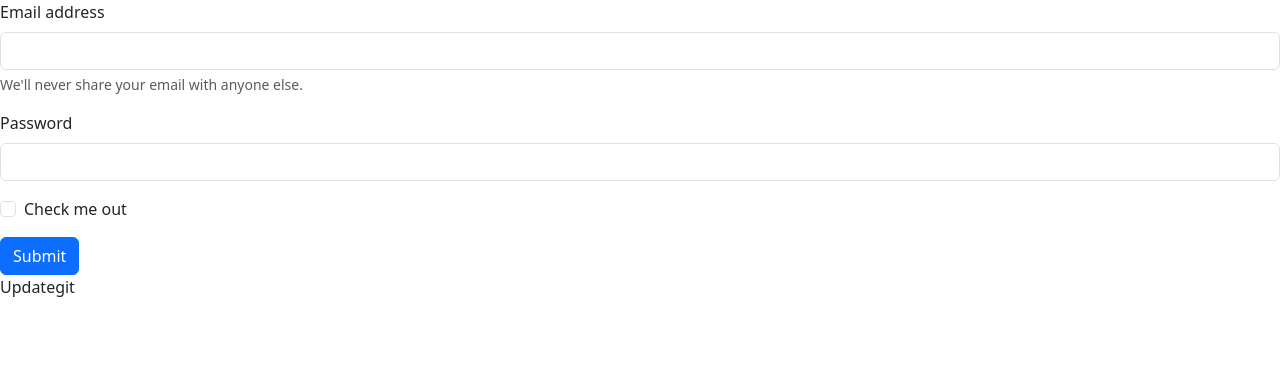
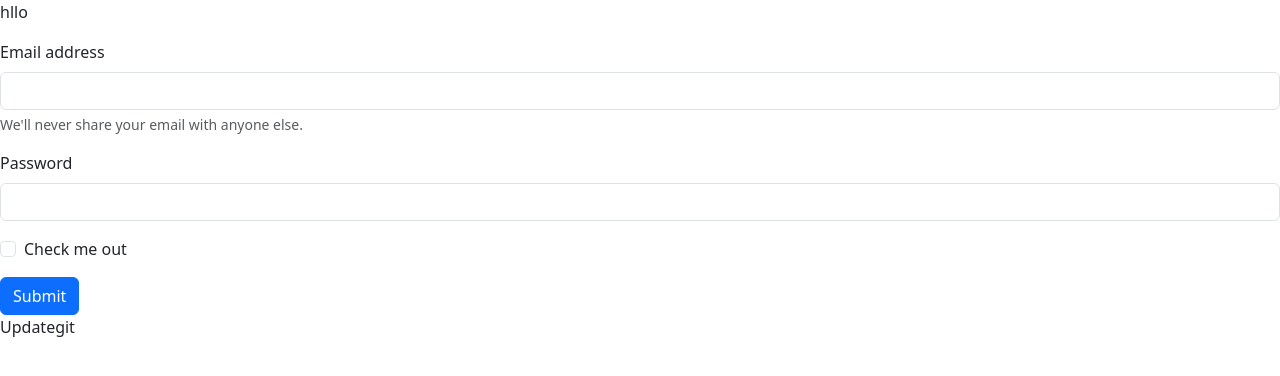
Before and after one commit to Aakash-Kasaudhan/web-mini-project, a plain HTML site: page index.html in a window 1280 px wide. Drawn offline with nearby package versions, Linux system fonts and the light colour scheme.

Commit message:
Update index.html

```diff
--- a/index.html
+++ b/index.html
@@ -15,6 +15,7 @@
 <body>
     <form>
         <div class="mb-3">
+            <p>hllo</p>
             <label for="exampleInputEmail1" class="form-label">Email address</label>
             <input type="email" class="form-control" id="exampleInputEmail1" aria-describedby="emailHelp">
             <div id="emailHelp" class="form-text">We'll never share your email with anyone else.</div>
```
